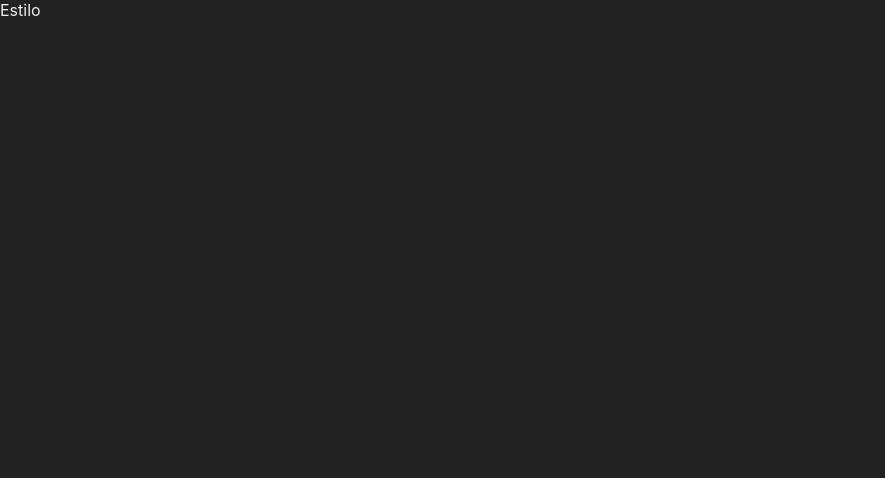
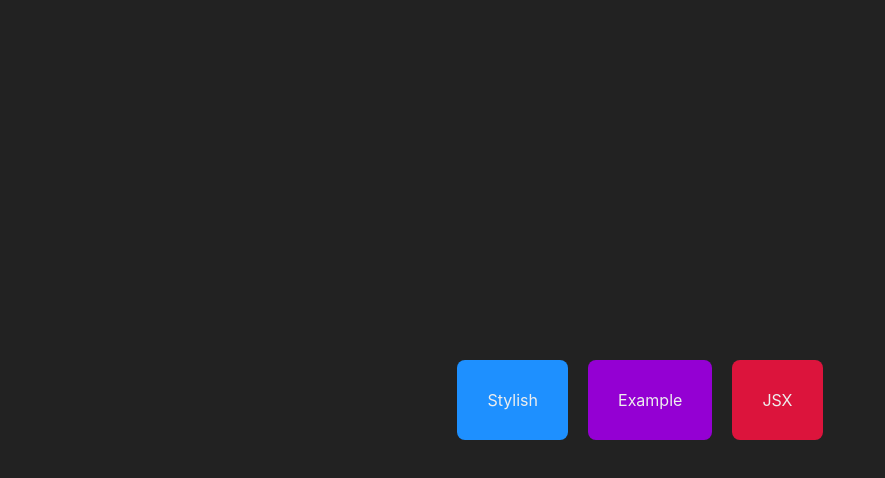
Before and after one commit to willbueno/fundamentos-nextJs, a Next.js app: page / in a window 1280 px wide. Shown: the top 478 px of the page, without its empty margins (0-885 px from the left). Built offline with nearby package versions, Linux system fonts and the light colour scheme.

Commit message:
navegation component

```diff
--- a/src/components/Header.jsx
+++ b/src/components/Header.jsx
@@ -1,7 +1,7 @@
 export default props => {
     return (
         <header>
-            <h1>{props.titulo}</h1>
+            <h1>{props.title}</h1>
         </header>
     )
 }
--- a/src/components/Layout.jsx
+++ b/src/components/Layout.jsx
@@ -5,7 +5,7 @@ export default props => {
     return (
         <div className={styles.layout}>
             <div className={styles.header}>
-                <h1>{props.titulo ?? 'Mais um exemplo'}</h1>
+                <h1>{props.title ?? 'Mais um exemplo'}</h1>
                 <Link href='/'>Voltar</Link>
             </div>
 
--- /dev/null
+++ b/src/components/Navegation.jsx
@@ -0,0 +1,15 @@
+import styles from '../styles/Navegation.module.css'
+import Link from "next/link"
+
+export default props => {
+
+    return (
+        <Link href={props.destiny}>
+            <div className={styles.navegation} style={{
+                backgroundColor: props.color ?? 'dodgerblue'
+            }}>
+                {props.text}
+            </div>
+        </Link>
+    )
+}
--- a/src/pages/index.jsx
+++ b/src/pages/index.jsx
@@ -1,11 +1,17 @@
-import Link from "next/link"
+import Navegation from "../components/Navegation"
 
 export default props => {
     return (
-        <div>
-            <Link href='/stylish'>
-                Estilo
-            </Link>
+        <div style={{
+            display: 'flex',
+            justifyContent: 'center',
+            alignItems: 'center',
+            flexWrap: 'wrap',
+            height: '100vh'
+        }}>
+            <Navegation text="Stylish" destiny='/stylish' />
+            <Navegation text="Example" destiny='/example' color='#9400d3' />
+            <Navegation text="JSX" destiny='/jsx' color='crimson' />
         </div>
     )
 }
--- a/src/pages/jsx.jsx
+++ b/src/pages/jsx.jsx
@@ -1,7 +1,11 @@
+import Layout from "../components/Layout";
+
 export default function Jsx() {
     return (
+        <Layout title='Entendendo o JSX'>
         <div>
             <h1>JSX - conceito central</h1>
         </div>
+        </Layout>
     )
 }
--- a/src/pages/stylish.jsx
+++ b/src/pages/stylish.jsx
@@ -3,7 +3,7 @@ import Layout from '../components/Layout'
 
 export default props => {
     return (
-        <Layout titulo="Exemplo de CSS modularizado">
+        <Layout title="Exemplo de CSS modularizado">
             <div className={styles.roxo}>
                 <h1>Estilo usando CSS modulos</h1>
             </div>
--- /dev/null
+++ b/src/styles/Navegation.module.css
@@ -0,0 +1,5 @@
+.navegation {
+    padding: 30px;
+    margin: 10px;
+    border-radius: 8px;
+}
```
Also changed, not shown: src/pages/example.jsx (added, +11 -0 lines), src/pages/exemplo.jsx (deleted, +0 -10 lines).
